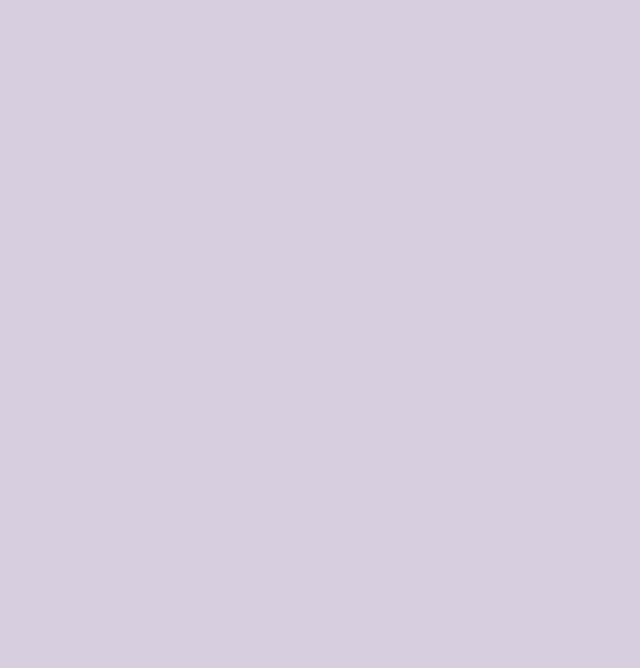
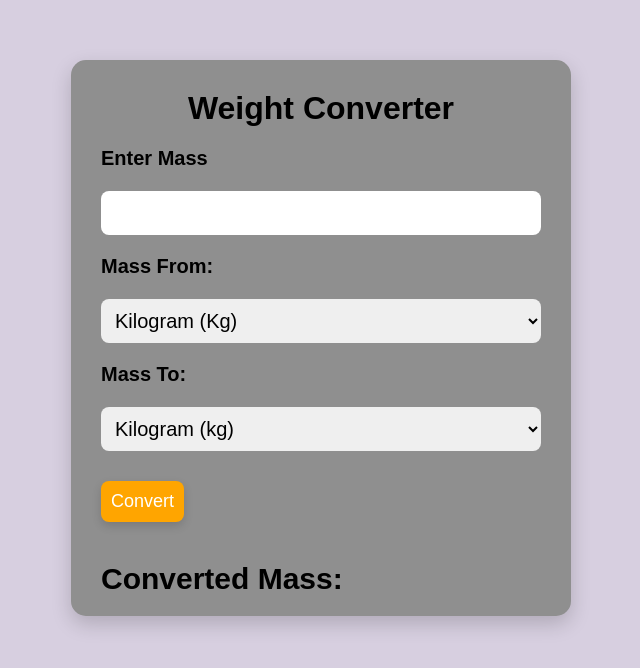
Before and after one commit to Josh-codes165/Calculator, a React (Vite) app: page /weightCalc in a window 1280 px wide. Before the commit this address had no page. Shown: the top 668 px of the page, without its empty margins (319-959 px from the left). Built offline with nearby package versions, Linux system fonts and the light colour scheme.

Commit message:
Last Commit

```diff
--- a/src/App.jsx
+++ b/src/App.jsx
@@ -5,6 +5,7 @@ import Temperature from "./tempCalc.jsx";
 import { BrowserRouter, Routes, Route } from "react-router-dom";
 import Time from "./timeCalc.jsx";
 import Volume from "./volumeCalc.jsx";
+import WeightCalc from "./weightCalc"
 import Cube from "./Cube.jsx";
 import Cuboid from "./Cuboid.jsx";
 import Sphere from "./Sphere.jsx";
@@ -49,6 +50,7 @@ function App() {
         <Route path="/Trapezium" element={<Trapezium/>} />
         <Route path="/Rhombus" element={<Rhombus/>} />
         <Route path="/Ellipse" element={<Ellipse/>} />
+        <Route path="/weightCalc" element={<WeightCalc/>} />
       </Routes>
     </BrowserRouter>
   );
--- /dev/null
+++ b/src/weightCalc.jsx
@@ -0,0 +1,101 @@
+import React, { useState } from "react";
+
+function WeightCalc() {
+
+  const [value, setValue] = useState("");
+  const [fromUnit, setFromUnit] = useState("kilogram");
+  const [toUnit, setToUnit] = useState("kilogram");
+  const [result, setResult] = useState("");
+
+  const toGrams = {
+    kilogram: 1000,
+    grams: 1,
+    milligram: 0.001,
+    tonne: 1000000,
+    hectogram: 100
+  };
+
+  const handleConvert = () => {
+    if (value === "") {
+      alert("Please enter a number");
+      return;
+    }
+
+    const num = Number(value);
+
+    if (isNaN(num)) {
+      alert("Invalid number");
+      return;
+    }
+
+
+    const grams = num * toGrams[fromUnit];
+
+
+    const converted = grams / toGrams[toUnit];
+
+    setResult(converted);
+  };
+
+  return (
+    <>
+      <div className="timeConatiner">
+        <h1 className="ti">Weight Converter</h1>
+        <div className="timeControls">
+
+          <div className="controls">
+            <label className="length">Enter Mass</label>
+            <input
+              type="number"
+              className="titi"
+              min={0}
+              value={value}
+              onChange={(e) => setValue(e.target.value)}
+            />
+          </div>
+
+          <div className="controls">
+            <label className="length">Mass From:</label>
+            <select
+              className="select"
+              value={fromUnit}
+              onChange={(e) => setFromUnit(e.target.value)}
+            >
+              <option value="kilogram">Kilogram (Kg)</option>
+              <option value="grams">Grams (g)</option>
+              <option value="milligram">Milligram (mg)</option>
+              <option value="tonne">Tonne (t)</option>
+              <option value="hectogram">Hectogram (hg)</option>
+            </select>
+          </div>
+
+          <div className="controls">
+            <label className="length">Mass To:</label>
+            <select
+              className="select"
+              value={toUnit}
+              onChange={(e) => setToUnit(e.target.value)}
+            >
+              <option value="kilogram">Kilogram (kg)</option>
+              <option value="grams">Grams (g)</option>
+              <option value="milligram">Milligram (mg)</option>
+              <option value="tonne">Tonne (t)</option>
+              <option value="hectogram">Hectogram (hg)</option>
+            </select>
+          </div>
+
+          <button
+            className="convertBtn"
+            onClick={handleConvert}
+          >
+            Convert
+          </button>
+
+          <p className="answer1">Converted Mass: {result}</p>
+        </div>
+      </div>
+    </>
+  );
+}
+
+export default WeightCalc;
```
